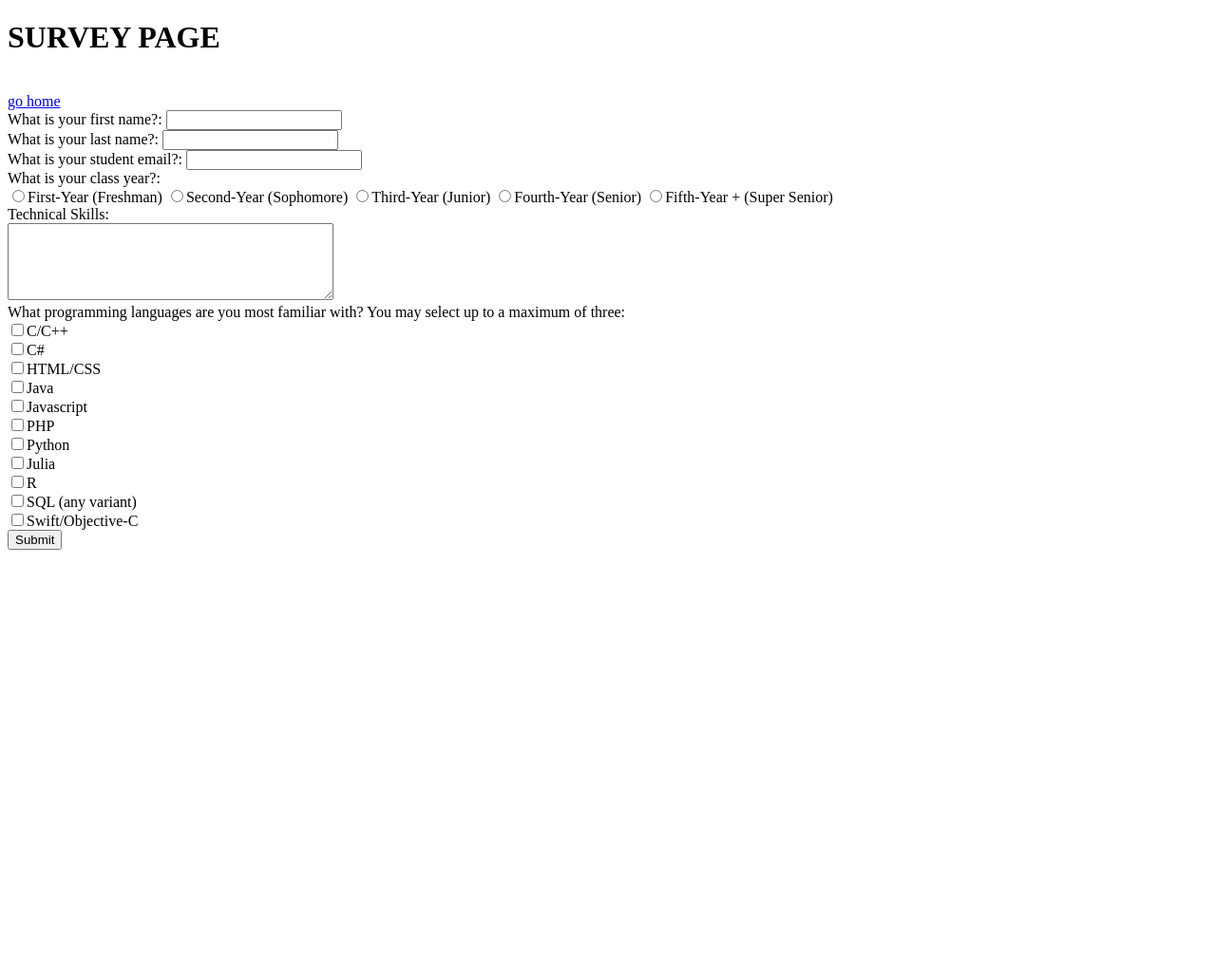
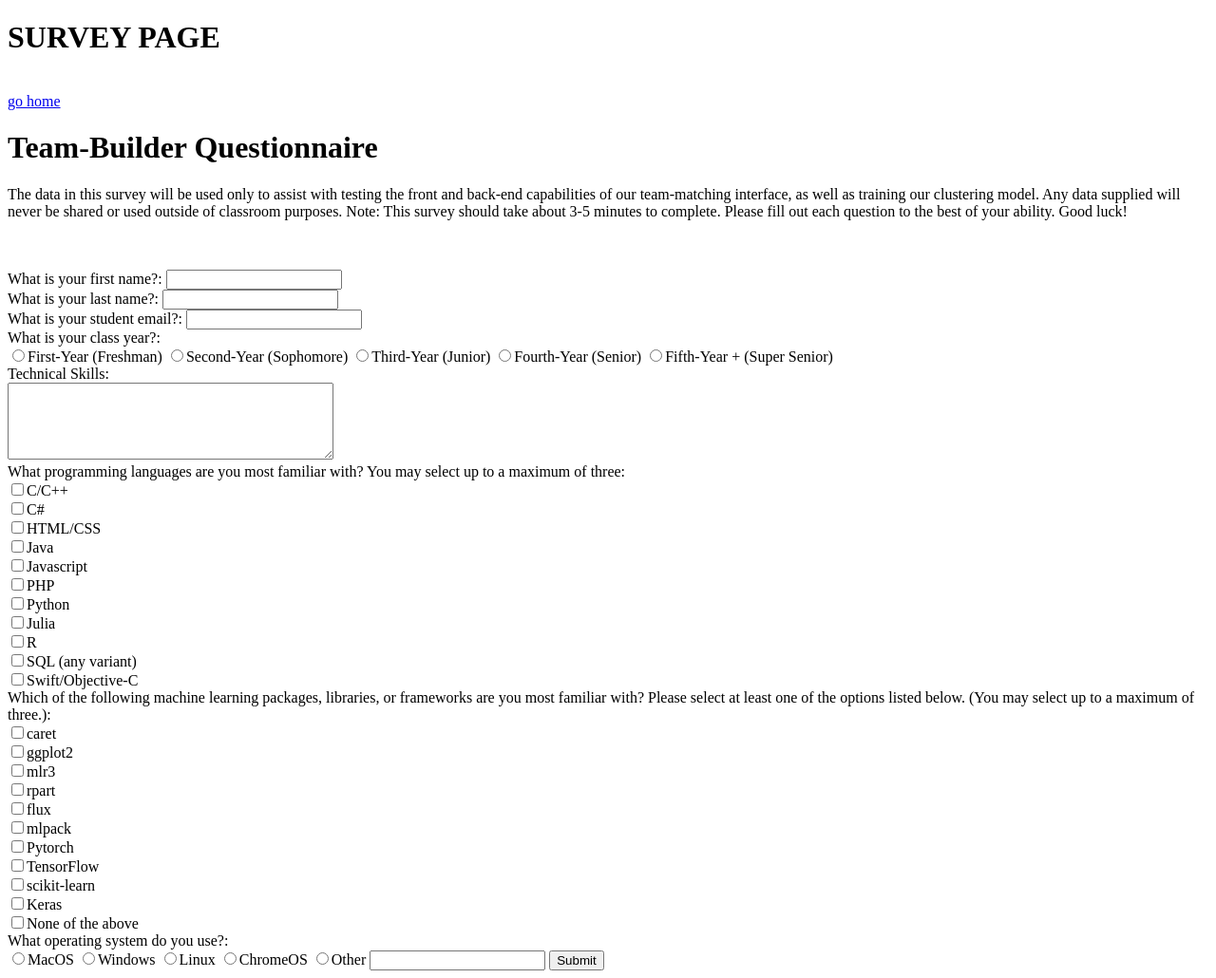
Before and after one commit to bostickt201/DS440_IndicTopicTagger, a PHP site: page /survey.php in a window 1280 px wide. Shown: the whole page at 95% size. Before the commit the page ends 579 px from the top, so only its background shows below. Run offline with PHP 8.4, Linux system fonts and the light colour scheme.

Commit message:
Update survey.php

```diff
--- a/survey.php
+++ b/survey.php
@@ -6,7 +6,17 @@
 <body>
 <h1>SURVEY PAGE</h1>
 </br>
- <a href="index.php">go home</a>
+ <a href="index.php">go home</a><br>
+
+<h1>
+ Team-Builder Questionnaire <br>
+</h1>
+<p>
+ The data in this survey will be used only to assist with testing the front and back-end capabilities of our team-matching interface, as well as training our clustering model. Any data supplied will never be shared or used outside of classroom purposes.
+
+ Note: This survey should take about 3-5 minutes to complete. Please fill out each question to the best of your ability. Good luck!
+</p><br>
+<br>
 
 <form action="submit.php" method="post">
 What is your first name?: <input type="text" name="fname"><br>
@@ -20,26 +30,52 @@ What is your class year?:<br>
   <input type="radio" name="class" value="5year">Fifth-Year + (Super Senior)<br>
 Technical Skills:<br>  <textarea name="skills" rows="5" cols="40"></textarea><br>
 What programming languages are you most familiar with? You may select up to a maximum of three:<br>
-  <input class="single-checkbox" type="checkbox" name="language" value="c">C/C++<br>
-  <input class="single-checkbox" type="checkbox" name="language" value="c#">C#<br>
-  <input class="single-checkbox" type="checkbox" name="language" value="html">HTML/CSS<br>
-  <input class="single-checkbox" type="checkbox" name="language" value="java">Java<br>
-  <input class="single-checkbox" type="checkbox" name="language" value="javascript">Javascript<br>
-  <input class="single-checkbox" type="checkbox" name="language" value="php">PHP<br>
-  <input class="single-checkbox" type="checkbox" name="language" value="python">Python<br>
-  <input class="single-checkbox" type="checkbox" name="language" value="julia">Julia<br>
-  <input class="single-checkbox" type="checkbox" name="language" value="r">R<br>
-  <input class="single-checkbox" type="checkbox" name="language" value="sql">SQL (any variant)<br>
-  <input class="single-checkbox" type="checkbox" name="language" value="swift">Swift/Objective-C<br>
+  <input class="language-checkbox" type="checkbox" name="language" value="c">C/C++<br>
+  <input class="language-checkbox" type="checkbox" name="language" value="c#">C#<br>
+  <input class="language-checkbox" type="checkbox" name="language" value="html">HTML/CSS<br>
+  <input class="language-checkbox" type="checkbox" name="language" value="java">Java<br>
+  <input class="language-checkbox" type="checkbox" name="language" value="javascript">Javascript<br>
+  <input class="language-checkbox" type="checkbox" name="language" value="php">PHP<br>
+  <input class="language-checkbox" type="checkbox" name="language" value="python">Python<br>
+  <input class="language-checkbox" type="checkbox" name="language" value="julia">Julia<br>
+  <input class="language-checkbox" type="checkbox" name="language" value="r">R<br>
+  <input class="language-checkbox" type="checkbox" name="language" value="sql">SQL (any variant)<br>
+  <input class="language-checkbox" type="checkbox" name="language" value="swift">Swift/Objective-C<br>
+Which of the following machine learning packages, libraries, or frameworks are you most familiar with? Please select at least one of the options listed below. (You may select up to a maximum of three.):<br>
+  <input class="package-checkbox" type="checkbox" name="package" value="caret">caret<br>
+  <input class="package-checkbox" type="checkbox" name="package" value="ggplot2">ggplot2<br>
+  <input class="package-checkbox" type="checkbox" name="package" value="mlr3">mlr3<br>
+  <input class="package-checkbox" type="checkbox" name="package" value="rpart">rpart<br>
+  <input class="package-checkbox" type="checkbox" name="package" value="flux">flux<br>
+  <input class="package-checkbox" type="checkbox" name="package" value="mlpack">mlpack<br>
+  <input class="package-checkbox" type="checkbox" name="package" value="Pytorch">Pytorch<br>
+  <input class="package-checkbox" type="checkbox" name="package" value="TensorFlow">TensorFlow<br>
+  <input class="package-checkbox" type="checkbox" name="package" value="scikitlearn">scikit-learn<br>
+  <input class="package-checkbox" type="checkbox" name="package" value="Keras">Keras<br>
+  <input class="package-checkbox" type="checkbox" name="package" value="NA">None of the above<br>
+What operating system do you use?:<br>
+  <input type="radio" name="OS" value="mac">MacOS
+  <input type="radio" name="OS" value="windows">Windows
+  <input type="radio" name="OS" value="linux">Linux
+  <input type="radio" name="OS" value="chrome">ChromeOS
+  <input type="radio" name="OS" value="">Other <input type="text" name="other_os" />
 <input type="submit">
 </form>
 
  <script>
 
 var limit = 3;
-$('input.single-checkbox').on('change', function(evt) {
+$('input.language-checkbox').on('change', function(evt) {
    if($(this).siblings(':checked').length >= limit) {
        this.checked = false;
+       alert("You can only choose 3");
+   }
+});
+
+  $('input.package-checkbox').on('change', function(evt) {
+   if($(this).siblings(':checked').length >= limit) {
+       this.checked = false;
+       alert("You can only choose 3");
    }
 });
 </script>
```
